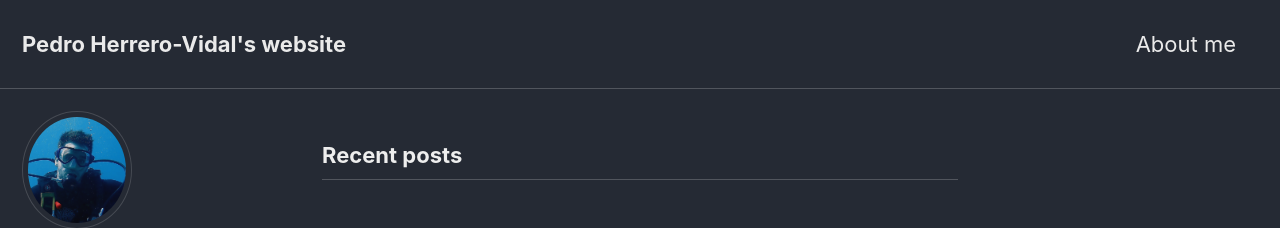
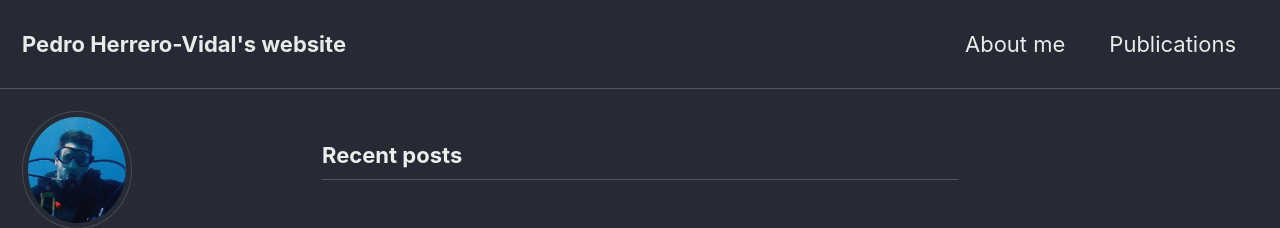
Before and after one commit to pedroherrerovidal/pedroherrerovidal.github.io, a Jekyll site: the page built from index.html, in a window 1280 px wide and 900 px high. Shown: the top 228 px of the window. Built offline with Jekyll 4.4.1, drawn with Linux system fonts in a browser that asks for light colours; cached includes are drawn as plain includes; nearby versions of some CDN libraries; the list of posts is cut into pages by our own code.

Commit message:
Update navigation.yml

```diff
--- a/_data/navigation.yml
+++ b/_data/navigation.yml
@@ -2,8 +2,8 @@
 main:
   - title: "About me"
     url: /aboutme/
-  # - title: "About"
-  #   url: https://mmistakes.github.io/minimal-mistakes/about/
+  - title: "Publications"
+    url: /publications/
   # - title: "Sample Posts"
   #   url: /year-archive/
   # - title: "Sample Collections"
```
